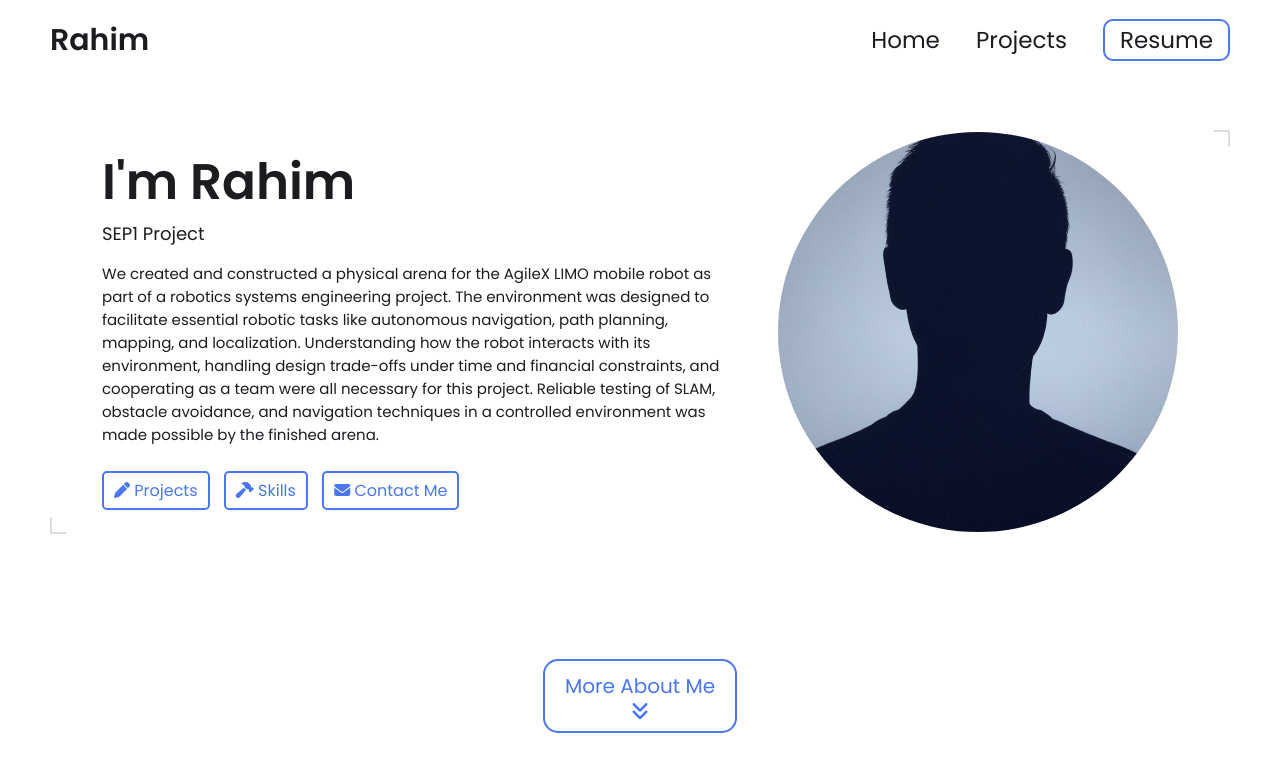
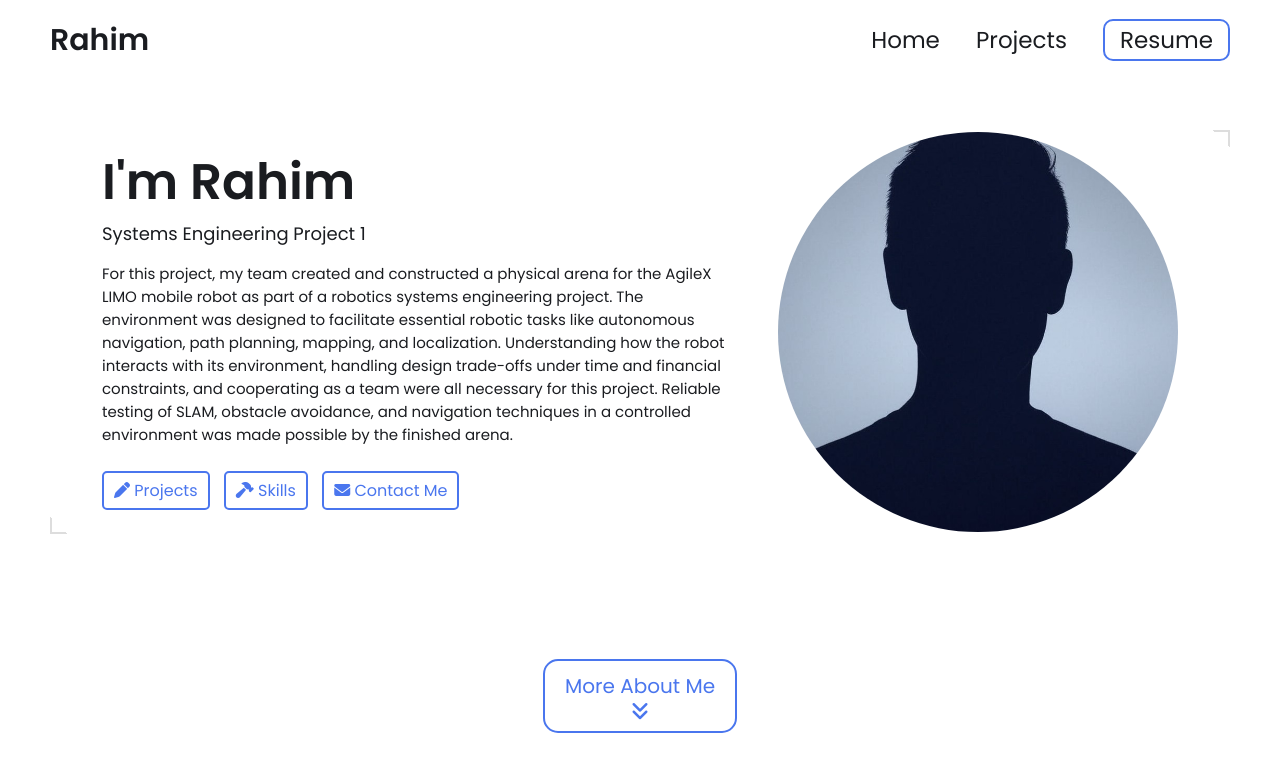
Before and after one commit to abdulrahimnainish/abdulrahimnainish.github.io, a Jekyll site: the page built from index.html, in a window 1280 px wide and 900 px high. Shown: the top 772 px of the window. Built offline with Jekyll 4.4.1, drawn with Linux system fonts in a browser that asks for light colours.

Commit message:
Update _config.yml

```diff
--- a/_config.yml
+++ b/_config.yml
@@ -13,9 +13,9 @@ title: Abdul Rahim Nainish's Portfolio # This is what shows up in the tab of the
 
 # Hero Section
 name: Rahim
-headline: SEP1 Project
+headline: Systems Engineering Project 1
 description: >- # dont remove this line. this will ignore all new lines until the next section
-  We created and constructed a physical arena for the AgileX LIMO mobile robot as part of a robotics systems engineering project. The environment
+  For this project, my team created and constructed a physical arena for the AgileX LIMO mobile robot as part of a robotics systems engineering project. The environment
   was designed to facilitate essential robotic tasks like autonomous navigation, path planning, mapping, and localization. Understanding how the
   robot interacts with its environment, handling design trade-offs under time and financial constraints, and cooperating as a team were all necessary
   for this project. Reliable testing of SLAM, obstacle avoidance, and navigation techniques in a controlled environment was made possible by the finished arena.
```
